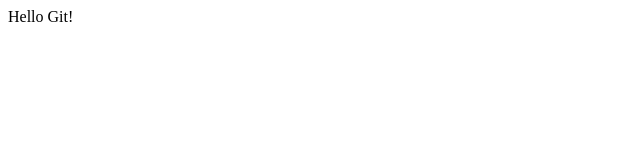
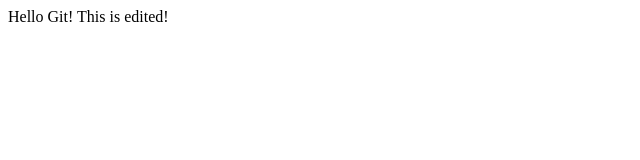
Before and after one commit to adiwong/testing2, a plain HTML site: page index.html in a window 1280 px wide. Shown: the whole page, without its empty margins (0-640 px from the left). Drawn offline with Linux system fonts and the light colour scheme.

Commit message:
Update index.html

```diff
--- a/index.html
+++ b/index.html
@@ -1,5 +1,5 @@
 <html>
 <body>
-Hello Git!
+Hello Git! This is edited!
 </body>
 </html>
```
